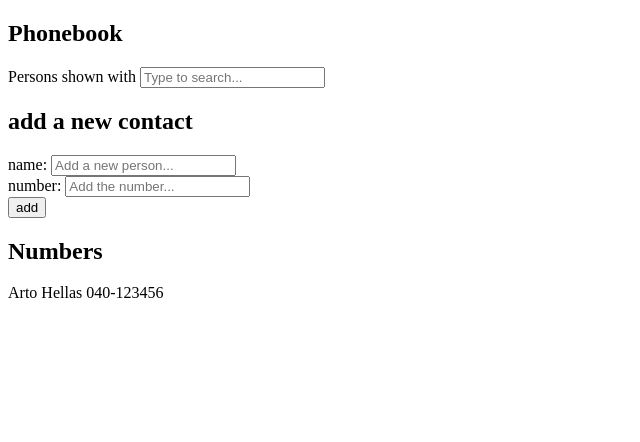
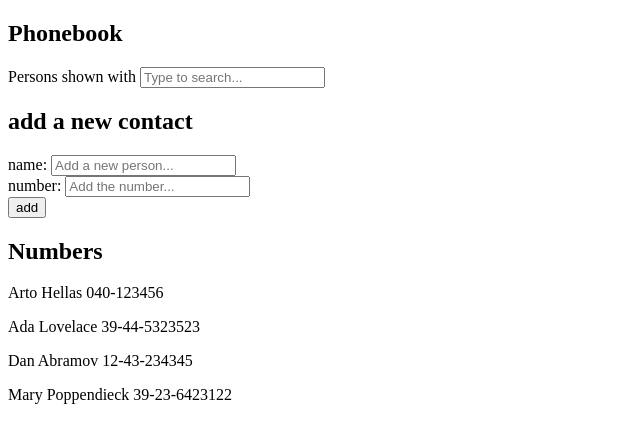
Before and after one commit to danielMut02/FullStackOpen-Solutions, a React (Vite) app in the folder Part 2/phoneBook/: page / in a window 1280 px wide. Shown: the top 442 px of the page, without its empty margins (0-640 px from the left). Built offline with nearby package versions, Linux system fonts and the light colour scheme; data requests are answered from the project's data file.

Commit message:
Added db.json, added useEffect to render data from json-server. Completed exercise 2.11

```diff
--- /dev/null
+++ b/Part 2/phoneBook/db.json
@@ -0,0 +1,24 @@
+{
+  "persons":[
+    {
+      "name": "Arto Hellas",
+      "number": "040-123456",
+      "id": "1"
+    },
+    {
+      "name": "Ada Lovelace",
+      "number": "39-44-5323523",
+      "id": "2"
+    },
+    {
+      "name": "Dan Abramov",
+      "number": "12-43-234345",
+      "id": "3"
+    },
+    {
+      "name": "Mary Poppendieck",
+      "number": "39-23-6423122",
+      "id": "4"
+    }
+  ]
+}
--- a/Part 2/phoneBook/package.json
+++ b/Part 2/phoneBook/package.json
@@ -7,9 +7,11 @@
     "dev": "vite",
     "build": "vite build",
     "lint": "eslint .",
-    "preview": "vite preview"
+    "preview": "vite preview",
+    "server": "json-server -p 3001 db.json"
   },
   "dependencies": {
+    "axios": "^1.13.2",
     "react": "^19.1.1",
     "react-dom": "^19.1.1"
   },
@@ -22,6 +24,7 @@
     "eslint-plugin-react-hooks": "^5.2.0",
     "eslint-plugin-react-refresh": "^0.4.22",
     "globals": "^16.4.0",
+    "json-server": "1.0.0-beta.3",
     "vite": "^7.1.7"
   }
 }
--- a/Part 2/phoneBook/src/App.jsx
+++ b/Part 2/phoneBook/src/App.jsx
@@ -1,18 +1,29 @@
 import { useState } from 'react'
+import axios from 'axios'
 import Filter from './components/Filter'
 import PersonForm from './components/PersonForm'
 import Person from './components/Person'
+import { useEffect } from 'react'
 
 
 const App = () => {
-  const [persons, setPersons] = useState([
-    { name: 'Arto Hellas',
-      number: '040-123456',
-      id: 1 }
-  ])
+  const [persons, setPersons] = useState([])
   const [newName, setNewName] = useState('')
   const [newNumber, setNewNumber] = useState('')
   const [search, setSearch] = useState('')
+
+  const hook = () => {
+    console.log('effect')
+    axios
+      .get('http://localhost:3001/persons')
+      .then(response => {
+        console.log('promise fulfilled')
+        setPersons(response.data)
+      })
+  }
+
+  useEffect(hook, [])
+
 
   const addName = (event) => {
     event.preventDefault()
--- a/Part 2/phoneBook/src/main.jsx
+++ b/Part 2/phoneBook/src/main.jsx
@@ -1,5 +1,4 @@
 import ReactDOM from 'react-dom/client'
-
 import App from './App'
 
 ReactDOM.createRoot(document.getElementById('root')).render(<App />)
```
Also changed, not shown: 1 other file (tests, documents, lock files or other folders).
